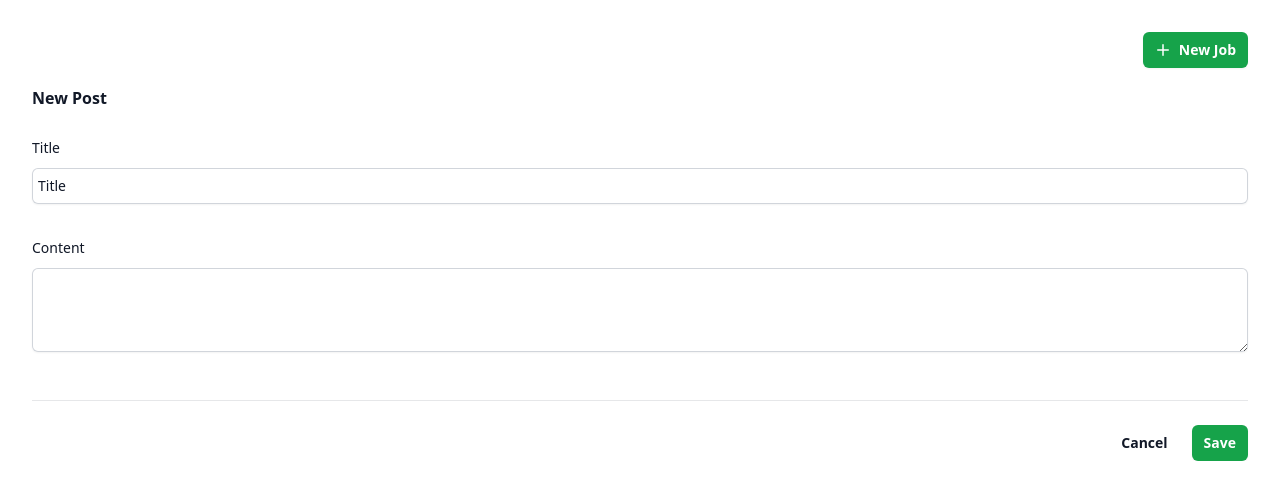
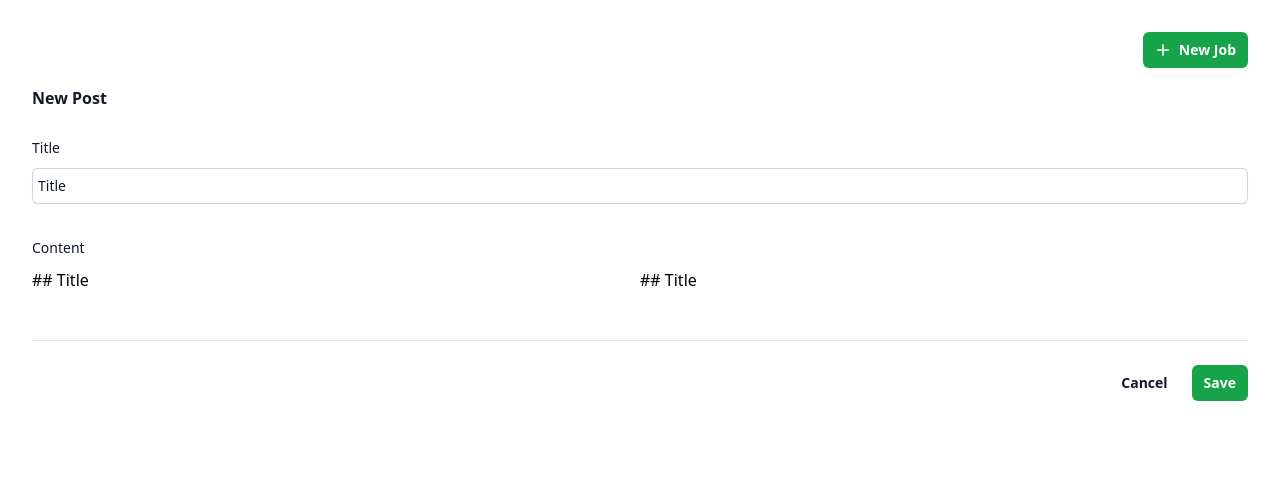
Before and after one commit to thenameiswiiwin/vue-blog-posts, a Vue app: page /posts/new in a window 1280 px wide. Shown: the top 500 px of the page. Built offline with nearby package versions, Linux system fonts and the light colour scheme.

Commit message:
feat(PostWriter.vue): two way binding with content editable

```diff
--- a/src/App.vue
+++ b/src/App.vue
@@ -1,11 +1,11 @@
 <script lang="ts" setup>
-import Navbar from '@/components/Navbar.vue'
+import NavBar from '@/components/NavBar.vue'
 </script>
 
 <template>
   <div class="overflow-hidden rounded-lg bg-white">
     <div class="container mx-auto px-4 sm:px-6 lg:px-8">
-      <Navbar />
+      <NavBar />
       <RouterView />
     </div>
   </div>
--- a/src/components/PostWriter.vue
+++ b/src/components/PostWriter.vue
@@ -1,5 +1,5 @@
 <script lang="ts" setup>
-import { ref } from 'vue'
+import { ref, onMounted } from 'vue'
 import type { TimelinePost } from '@/posts'
 
 const props = defineProps<{
@@ -7,6 +7,22 @@ const props = defineProps<{
 }>()
 
 const title = ref(props.post.title)
+const content = ref(props.post.markdown)
+const contentEditable = ref<HTMLDivElement>()
+
+onMounted(() => {
+  if (!contentEditable.value) {
+    throw Error('ContentEditable DOM node was not found')
+  }
+  contentEditable.value.innerText = content.value
+})
+
+function handleInput() {
+  if (!contentEditable.value) {
+    throw Error('ContentEditable DOM node was not found')
+  }
+  content.value = contentEditable.value?.innerHTML ?? ''
+}
 </script>
 
 <template>
@@ -46,13 +62,16 @@ const title = ref(props.post.title)
               class="block text-sm font-medium leading-6 text-gray-900"
               >Content</label
             >
-            <div class="mt-2">
-              <textarea
-                id="about"
-                name="about"
-                rows="3"
-                class="block w-full rounded-md border-0 px-1 py-1.5 text-gray-900 shadow-sm ring-1 ring-inset ring-gray-300 placeholder:text-gray-400 focus:ring-2 focus:ring-inset focus:ring-green-600 sm:text-sm sm:leading-6"
+            <div class="flex mt-2">
+              <div
+                contenteditable
+                ref="contentEditable"
+                class="flex-1"
+                @input="handleInput"
               />
+              <div class="flex-1">
+                {{ content }}
+              </div>
             </div>
           </div>
         </div>
--- a/src/posts.ts
+++ b/src/posts.ts
@@ -4,6 +4,7 @@ export interface Post {
   id: string
   title: string
   created: string
+  markdown: string
 }
 
 export interface TimelinePost extends Omit<Post, 'created'> {
@@ -13,17 +14,20 @@ export interface TimelinePost extends Omit<Post, 'created'> {
 export const today: Post = {
   id: '1',
   title: 'Today',
-  created: DateTime.now().toISO()
+  created: DateTime.now().toISO(),
+  markdown: ''
 }
 
 export const thisWeek: Post = {
   id: '2',
   title: 'This Week',
-  created: DateTime.now().minus({ days: 5 }).toISO()
+  created: DateTime.now().minus({ days: 5 }).toISO(),
+  markdown: ''
 }
 
 export const thisMonth: Post = {
   id: '3',
   title: 'This Month',
-  created: DateTime.now().minus({ weeks: 3 }).toISO()
+  created: DateTime.now().minus({ weeks: 3 }).toISO(),
+  markdown: ''
 }
--- a/src/views/NewPost.vue
+++ b/src/views/NewPost.vue
@@ -6,7 +6,8 @@ import type { TimelinePost } from '@/posts'
 const post: TimelinePost = {
   id: '-1',
   title: 'Title',
-  created: DateTime.now()
+  created: DateTime.now(),
+  markdown: '## Title'
 }
 </script>
 
```
